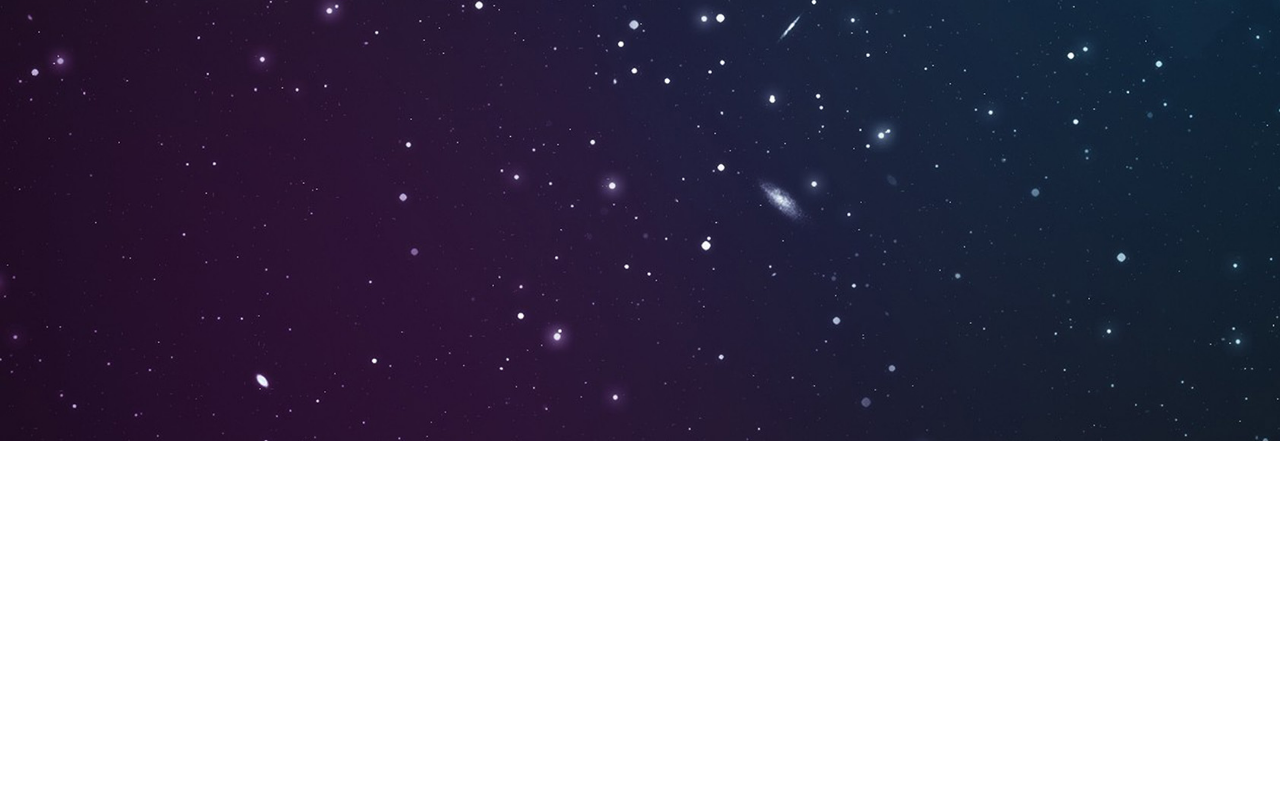
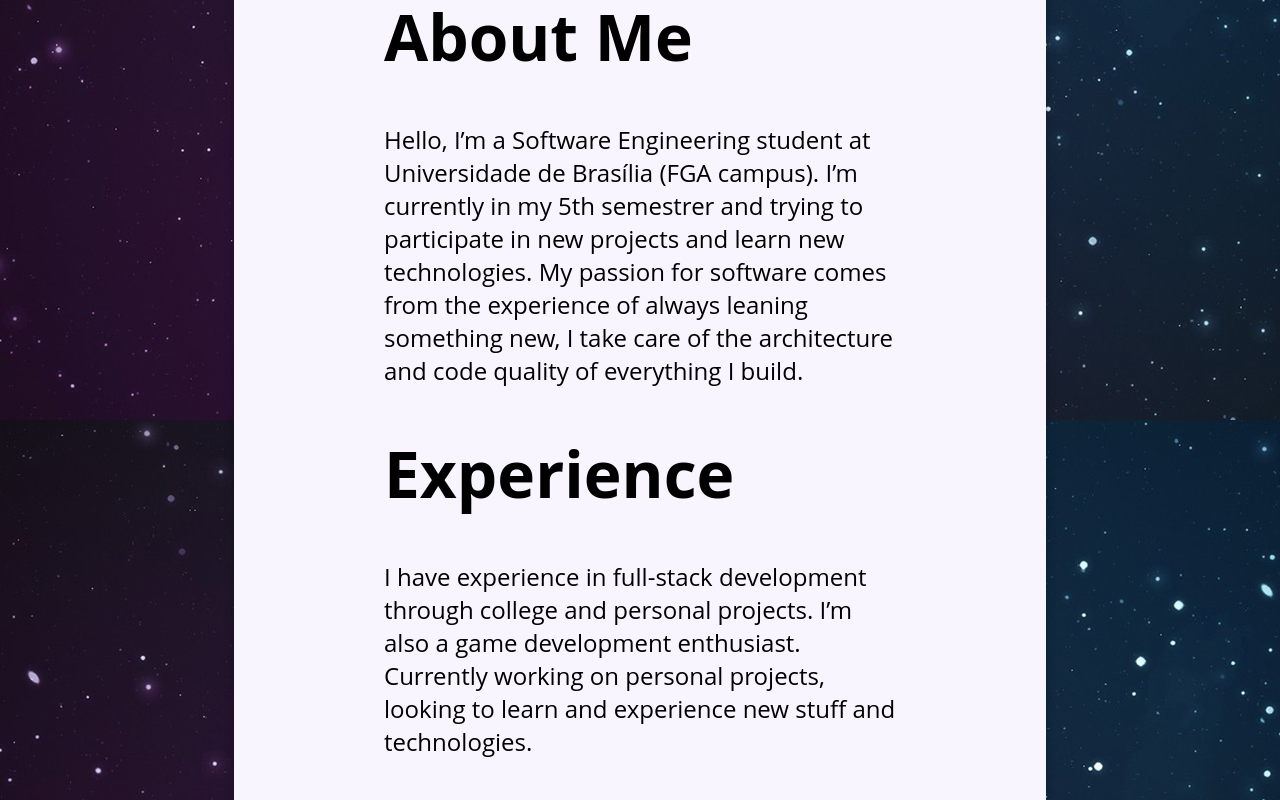
Before and after one commit to LipeAKugel/Portfolio, a Next.js app: page /about in a window 1280 px wide. Shown: the part 380-1180 px from the top of the page. Before the commit the page ends 821 px from the top, so only its background shows below. Built offline with nearby package versions, Linux system fonts and the light colour scheme.

Commit message:
:bulb: adding about us page

```diff
--- a/src/app/about/page.js
+++ b/src/app/about/page.js
@@ -1,5 +1,31 @@
+import styles from "../../styles/app/about.module.css"
+
 export default function AboutMe() {
   return (
-    <h1>About me page</h1>
+    <div className={styles.container}>
+
+      <div className="card" id={styles.contentcard}>
+        <h1>About Me</h1>
+        <p>
+          Hello, I’m a Software Engineering student at
+          Universidade de Brasília (FGA campus). I’m
+          currently in my 5th semestrer and trying to
+          participate in new projects and learn new
+          technologies. My passion for software comes
+          from the experience of always leaning
+          something new, I take care of the architecture
+          and code quality of everything I build.
+        </p>
+        <h1>Experience</h1>
+        <p>
+          I have experience in full-stack development
+          through college and personal projects. I’m also
+          a game development enthusiast. Currently
+          working on personal projects, looking to learn
+          and experience new stuff and technologies.
+        </p>
+      </div>
+
+    </div>
   )
 }
--- /dev/null
+++ b/src/styles/app/about.module.css
@@ -0,0 +1,23 @@
+.container {
+  width: 100vw;
+  padding-top: 100px;
+  display: flex;
+  justify-content: center;
+  align-items: flex-start;
+}
+
+.container #contentcard {
+  width: 40vw;
+  height: fit-content;
+  margin: 80px 0px;
+  padding: 150px;
+  display: block;
+}
+
+#contentcard h1 {
+  font-size: 64px;
+}
+
+#contentcard p {
+  font-size: 24px;
+}
--- a/src/styles/app/home.module.css
+++ b/src/styles/app/home.module.css
@@ -36,7 +36,3 @@
 .leftcontent button {
   margin-top: 40px;
 }
-
-.rightcontent {
-
-}
```
